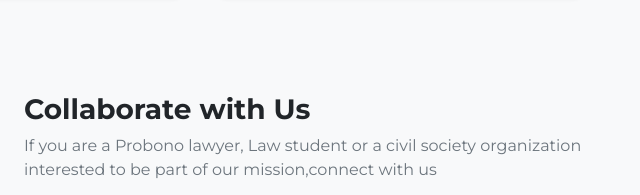
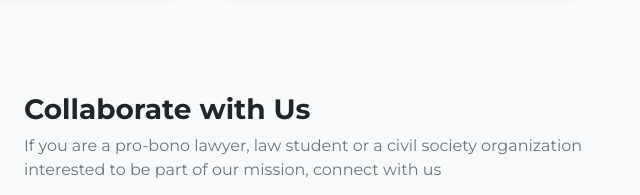
Before and after one commit to kandambeth-CK/projectalt3, a plain HTML site: page index.html in a window 1280 px wide. Shown: the part 1984-2179 px from the top of the page, 640-1280 px from the left. Drawn offline with nearby package versions, Linux system fonts and the light colour scheme.

Commit message:
Update index.html

```diff
--- a/index.html
+++ b/index.html
@@ -223,7 +223,7 @@
           </div>
           <div class="col-12 col-lg-6">
             <h2 class="h3 fw-bold mb-2">Collaborate with Us</h2>
-            <p class="text-secondary mb-3">If you are a Probono lawyer, Law student or a civil society organization interested to be part of our mission,connect with us</p>
+            <p class="text-secondary mb-3">If you are a pro-bono lawyer, law student or a civil society organization interested to be part of our mission, connect with us</p>
             <form id="contactForm" method="post" action="https://hook.us1.make.com/hqfdlxtgomvcwm8g5j1w58ddwiv9qo4x">
               <div class="mb-3">
                 <label for="name" class="form-label">Name</label>
```
